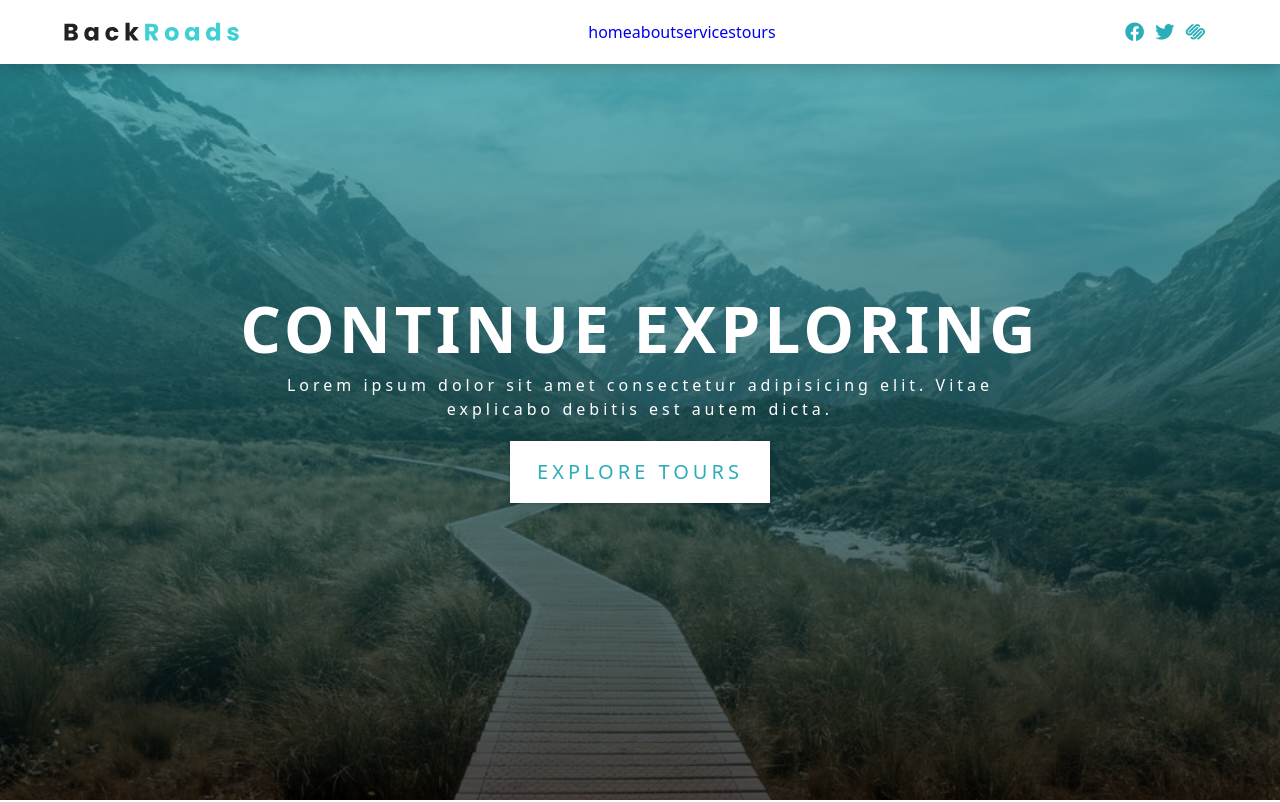
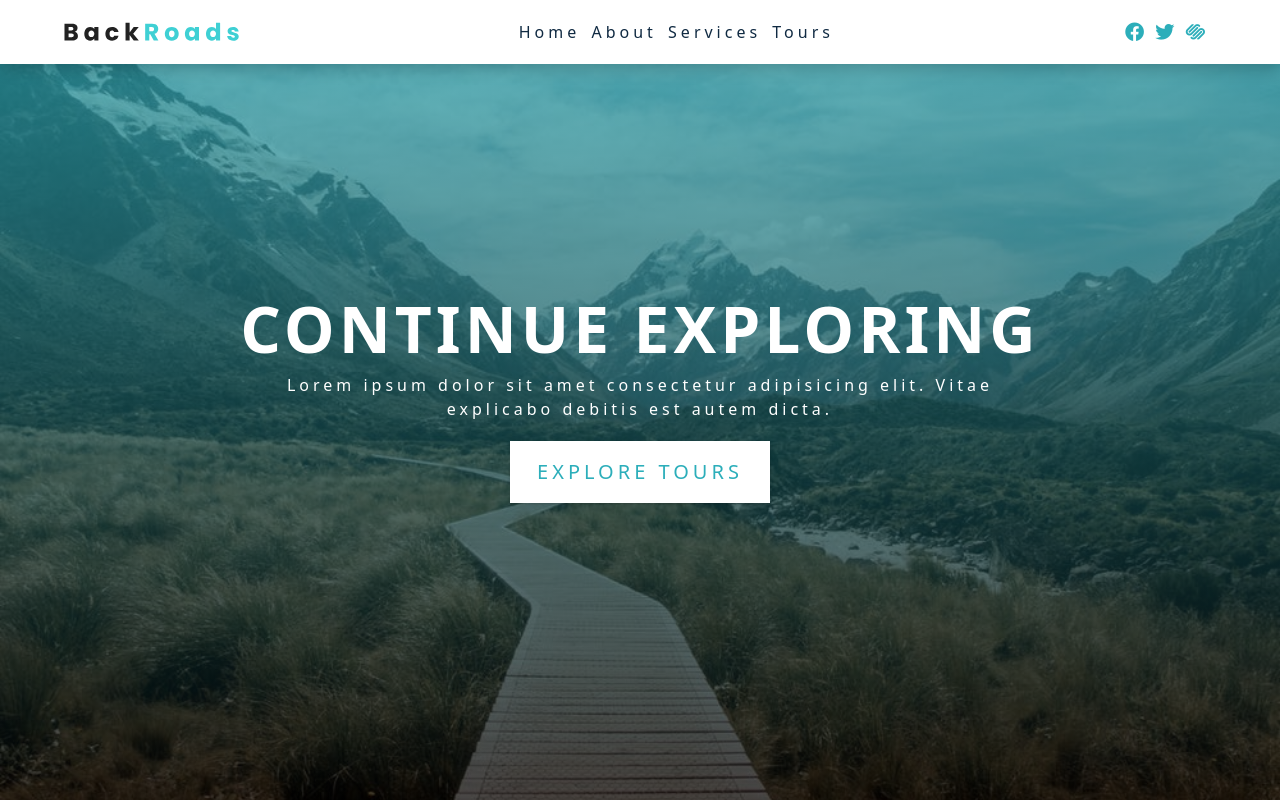
Before and after one commit to f-ghalous/backroads-app, a React (Create React App) app in the folder backroads-app/: page / in a window 1280 px wide. Shown: the top 802 px of the page. Built offline with nearby package versions, Linux system fonts and the light colour scheme.

Commit message:
réglé le probleme de footer et nav bar

```diff
--- a/backroads-app/package.json
+++ b/backroads-app/package.json
@@ -12,7 +12,7 @@
     "web-vitals": "^2.1.4"
   },
   "scripts": {
-    "start": "react-scripts start",
+    "start": " react-scripts start ",
     "build": "react-scripts build",
     "test": "react-scripts test",
     "eject": "react-scripts eject"
--- a/backroads-app/src/components/Footer.js
+++ b/backroads-app/src/components/Footer.js
@@ -1,11 +1,18 @@
 import React from 'react'
 import SocialLinks from './SocialLinks'
 import PageLinks from './PageLinks'
+import { socialLinks } from '../data'
+import SocialLink1 from './SocialLink1'
 const Footer = () => {
   return (
     <footer className="section footer">
       <PageLinks parentclasse={'footer-links'} itemClasse={'footer-link'} />
-      <SocialLinks parentClasse={'footer-icons'} itemClasse={'footer-icon'} />
+      {/* <SocialLinks parentClasse={'footer-icons'} itemClasse={'footer-icon'} /> */}
+      <ul className="footer-icons">
+        {socialLinks.map((link) => {
+          return <SocialLink1 key={link.id} {...link} itemClass="footer-icon" />
+        })}
+      </ul>
 
       <p className="copyright">
         copyright &copy; Backroads travel tours company
--- a/backroads-app/src/components/PageLink.js
+++ b/backroads-app/src/components/PageLink.js
@@ -1,10 +1,10 @@
 import React from 'react'
 
-const PageLink = ({ href, text, itemClasse}) => {
+const PageLink = ({ link, itemClasse}) => {
   return (
     <li>
-      <a href={href} class={itemClasse}>
-        {text}
+      <a href={link.href} class={itemClasse}>
+        {link.text}
       </a>
     </li>
   )
--- a/backroads-app/src/components/PageLinks.js
+++ b/backroads-app/src/components/PageLinks.js
@@ -9,7 +9,7 @@ const PageLinks = ({parentclasse, itemClasse}) => {
 
         const {id, href, text}= link;
         return (
-          <PageLink key={link.id}{...link}/>
+          <PageLink key={id} link={link} itemClasse={itemClasse}/>
 
         )
       })}
```
